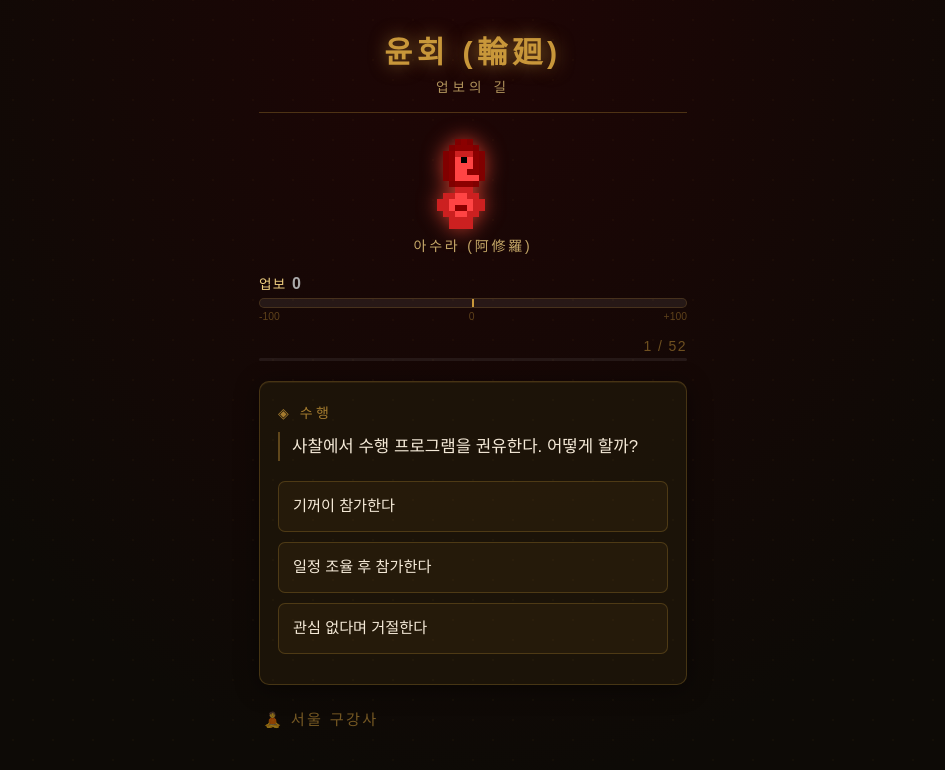
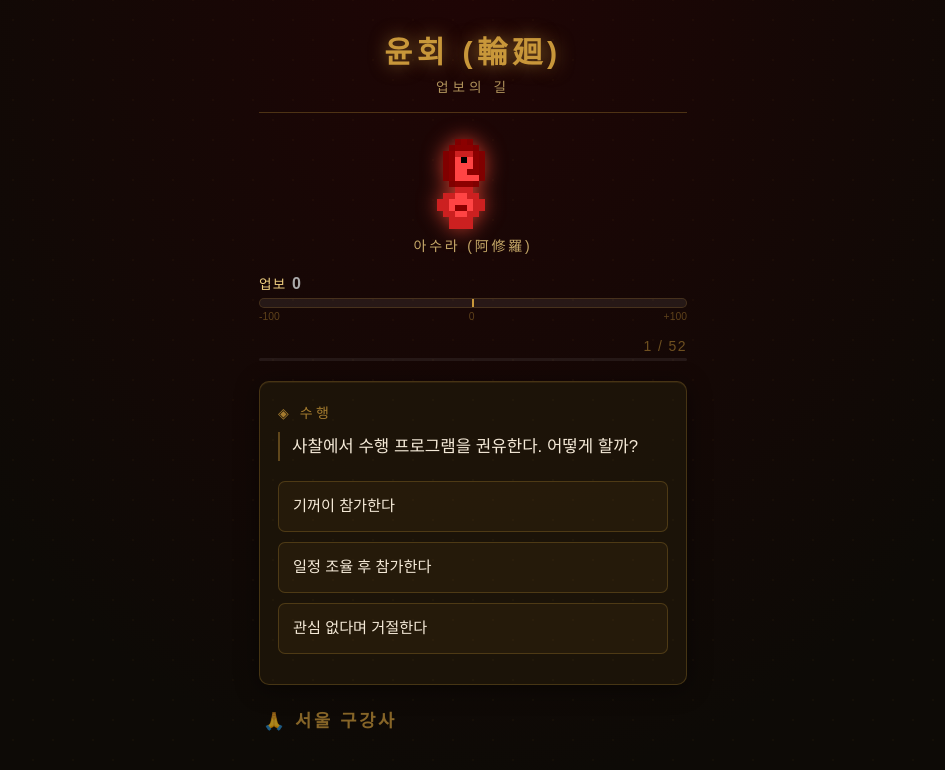
Before and after one commit to Kwang-keun/samsara, a plain HTML site: page index.html in a window 1280 px wide. Shown: the whole page, without its empty margins (167-1112 px from the left). Drawn offline with Linux system fonts and the light colour scheme.

Commit message:
구강사 태그 — 합장 이모티콘, 볼드, 글씨 크기 확대
Co-Authored-By: Claude Sonnet 4.6 <noreply@anthropic.com>

```diff
--- a/css/style.css
+++ b/css/style.css
@@ -325,8 +325,9 @@ body[data-realm="지옥"] { background: radial-gradient(ellipse at top, #1a0000
 /* ── 사찰 태그 ── */
 #temple-tag {
   margin-top: 22px;
-  font-size: 0.95rem;        /* 메인 타이틀(1.9rem)보다 작게 */
-  color: rgba(200,151,58,0.55);
+  font-size: 1.1rem;         /* 타이틀 sub보다 크고 메인(1.9rem)보다 작게 */
+  font-weight: 700;
+  color: rgba(200,151,58,0.65);
   letter-spacing: 0.15em;
   text-align: left;
   padding-left: 4px;
--- a/index.html
+++ b/index.html
@@ -55,7 +55,7 @@
       </div>
 
       <!-- 후원 사찰 태그 -->
-      <div id="temple-tag">🧘 서울 구강사</div>
+      <div id="temple-tag">🙏 서울 구강사</div>
 
     </div>
 
```
